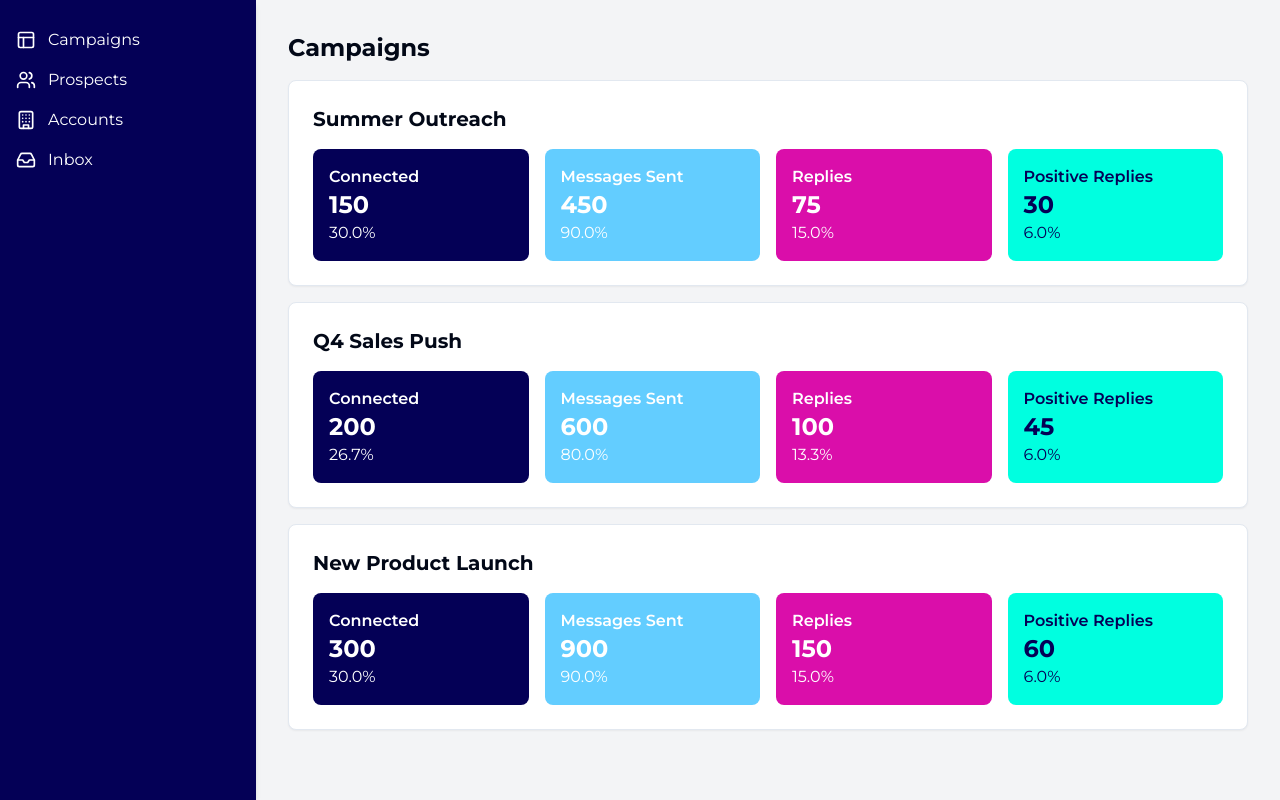
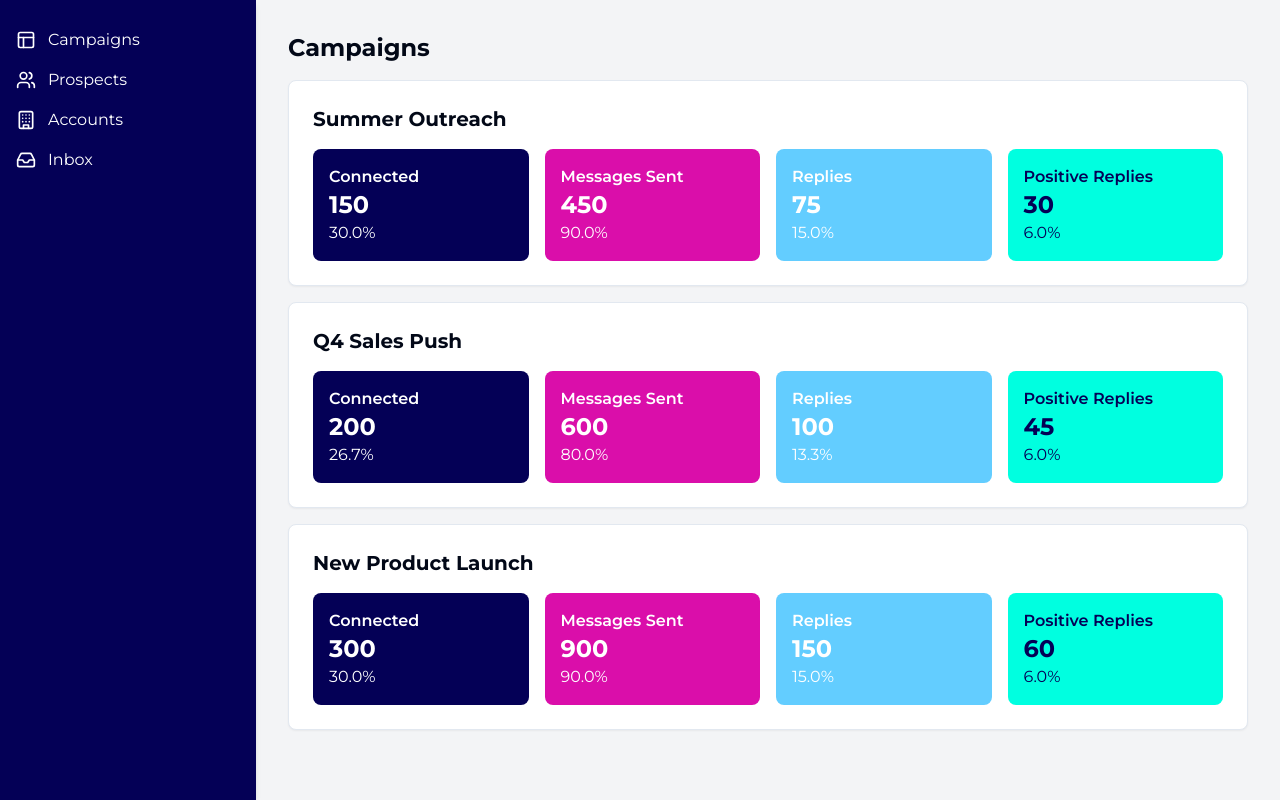
Before and after one commit to sanketmctrl/leadgenplatform-mockup-24, a React (Vite) app: page / in a window 1280 px wide. Built offline with nearby package versions, Linux system fonts and the light colour scheme.

Commit message:
Swap Messages Sent and Replies Colors
Updated the color classes for the "Messages Sent" and "Replies" metrics in the CampaignsPage component to swap their visual representation.
[skip gpt_engineer]

```diff
--- a/src/pages/CampaignsPage.jsx
+++ b/src/pages/CampaignsPage.jsx
@@ -22,8 +22,8 @@ const CampaignsPage = () => {
   const getColorClass = (metric) => {
     switch(metric) {
       case 'connected': return 'bg-main-blue text-white';
-      case 'messagesSent': return 'bg-sky-blue text-white';
-      case 'replies': return 'bg-purple text-white';
+      case 'messagesSent': return 'bg-purple text-white';
+      case 'replies': return 'bg-sky-blue text-white';
       case 'positiveReplies': return 'bg-light-blue text-main-blue';
       default: return 'bg-gray-200';
     }
```
